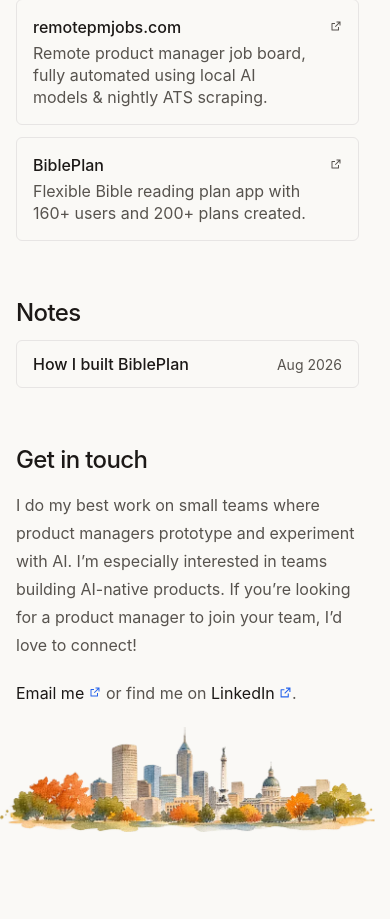
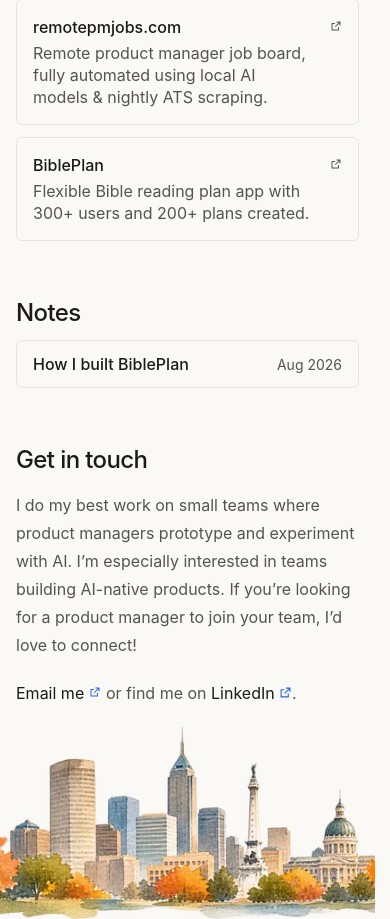
Before and after one commit to bschm0622/beckyschmidt.me, an Astro site: page / in a window 390 px wide. Shown: the part 1058-1977 px from the top of the page. Before the commit the page ends 1890 px from the top, so only its background shows below. Built offline with nearby package versions, Linux system fonts and the light colour scheme; Astro itself is replaced by a stand-in of ours; some packages are replaced by stand-ins of ours; no server answers.

Commit message:
final touches

```diff
--- a/src/data/projects.json
+++ b/src/data/projects.json
@@ -7,7 +7,7 @@
   {
     "name": "BiblePlan",
     "href": "https://bibleplan.app",
-    "description": "Flexible Bible reading plan app with 160+ users and 200+ plans created."
+    "description": "Flexible Bible reading plan app with 300+ users and 200+ plans created."
   }
 
 ]
--- a/src/layouts/DefaultLayout.astro
+++ b/src/layouts/DefaultLayout.astro
@@ -55,13 +55,14 @@ const mainClass = fullWidth
         <slot />
     </main>
     {skylineFooter && (
-        <footer class="w-full">
+        <footer class="w-full shrink-0 overflow-hidden flex justify-center">
+            {/* shrink-0 prevents the flex-col body from collapsing this to 0 height */}
             <img
                 src="/indy-skyline.webp"
                 srcset="/indy-skyline-768.webp 768w, /indy-skyline.webp 1536w"
                 sizes="100vw"
                 alt="Watercolor illustration of the Indianapolis skyline with autumn trees"
-                class="w-full h-auto max-h-[400px] object-contain"
+                class="h-48 w-auto max-w-none shrink-0 md:h-auto md:w-full md:max-h-[400px] md:object-contain"
                 width="1536"
                 height="430"
                 loading="lazy"
```
